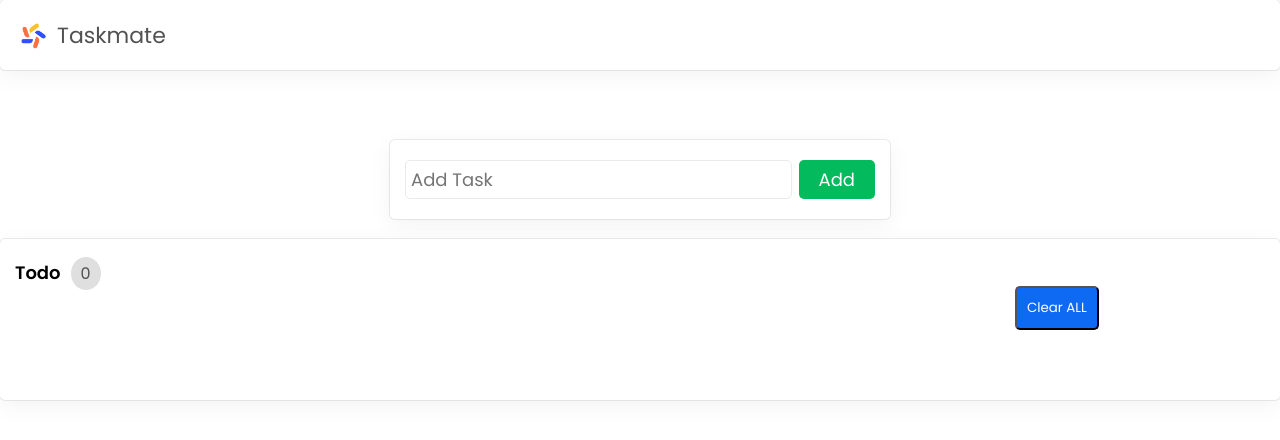
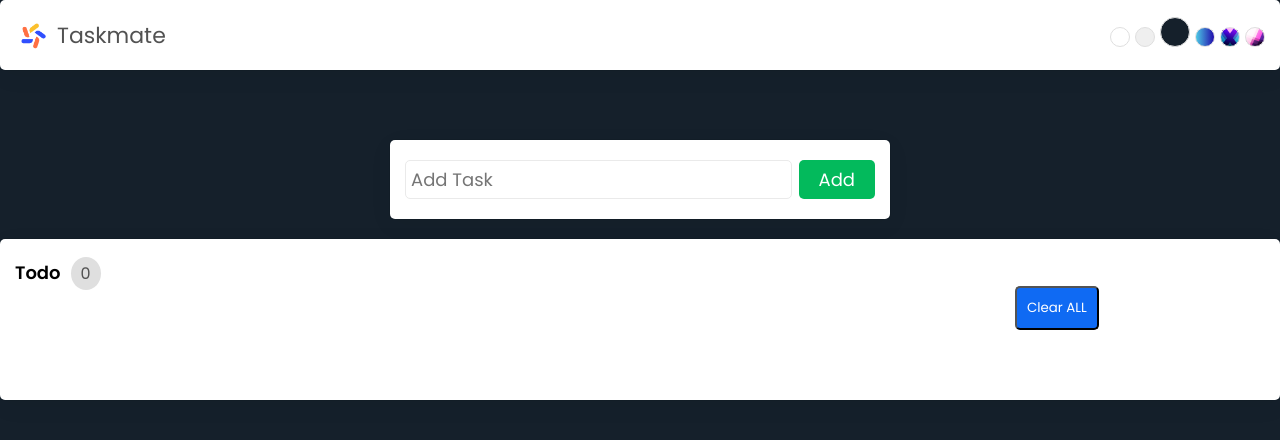
Before and after one commit to mohamedbenaantar/taskmate, a React (Create React App) app: page / in a window 1280 px wide. Shown: the top 440 px of the page. Built offline with nearby package versions, Linux system fonts and the light colour scheme.

Commit message:
Theme added to storage and taskmate completed

```diff
--- a/src/components/Header.js
+++ b/src/components/Header.js
@@ -2,13 +2,14 @@ import React, { useEffect, useState } from 'react'
 import Logo from "./../assets/logo-taskmate.png"
 
 export const Header = () => {
-    // const [theme, setTheme] = useState("dark");
+    const [theme, setTheme] = useState(JSON.parse(localStorage.getItem("theme")) ||"dark");
 
-    // useEffect(() => {
-    //     document.documentElement.removeAttribute("class")
-    //     document.documentElement.classList.add(theme);
-    // }
-    // , [theme]);
+    useEffect(() => {
+        localStorage.setItem("theme", JSON.stringify(theme));
+        document.documentElement.removeAttribute("class")
+        document.documentElement.classList.add(theme);
+    }
+    , [theme]);
   return (
    <header>
     <div className="logo">
@@ -16,12 +17,12 @@ export const Header = () => {
         <span>Taskmate</span>
     </div>
     <div className="themeSelector">
-        {/* <span onClick={() => setTheme("light")} className={ theme === "light" ? "light activeTheme": "light"}></span>
+        <span onClick={() => setTheme("light")} className={ theme === "light" ? "light activeTheme": "light"}></span>
         <span onClick={() => setTheme("medium")} className={ theme === "medium" ? "medium activeTheme": "medium"}></span>
         <span onClick={() => setTheme("dark")}  className={ theme === "dark" ? "dark activeTheme": "dark"}></span>
         <span onClick={() => setTheme("gradientOne")} className={ theme === "gradientOne" ? "gradientOne activeTheme": "gradientOne"}></span>
         <span onClick={() => setTheme("gradientTwo")} className={ theme === "gradientTwo" ? "gradientTwo activeTheme": "gradientTwo"}></span>
-        <span onClick={() => setTheme("gradientThree")} className={ theme === "gradientThree" ? "gradientThree activeTheme": "gradientThree"}></span> */}
+        <span onClick={() => setTheme("gradientThree")} className={ theme === "gradientThree" ? "gradientThree activeTheme": "gradientThree"}></span>
     </div>
     </header>
   )
```
